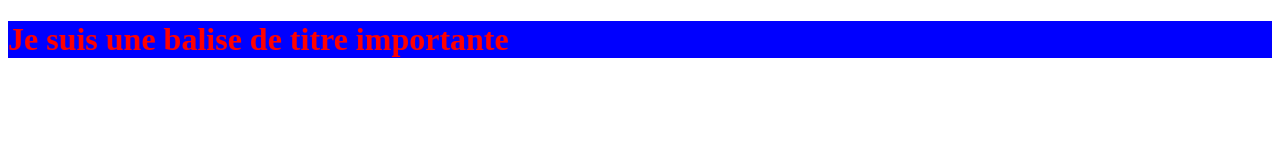
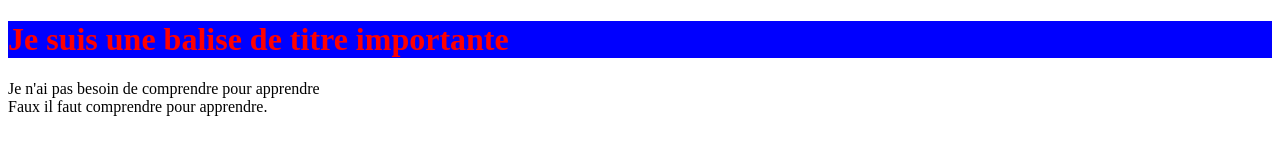
Before and after one commit to Yaniv01/ton_super-repo, a plain HTML site: page index.html in a window 1280 px wide. Drawn offline with Linux system fonts and the light colour scheme.

```diff
--- a/index.html
+++ b/index.html
@@ -10,6 +10,6 @@
 		<h1>Je suis une balise de titre importante</h1>
 	</header>
 <body>
-
+	<p>Je n'ai pas besoin de comprendre pour apprendre <br>Faux il faut comprendre pour apprendre.</p>
 </body>
 </html>
```
